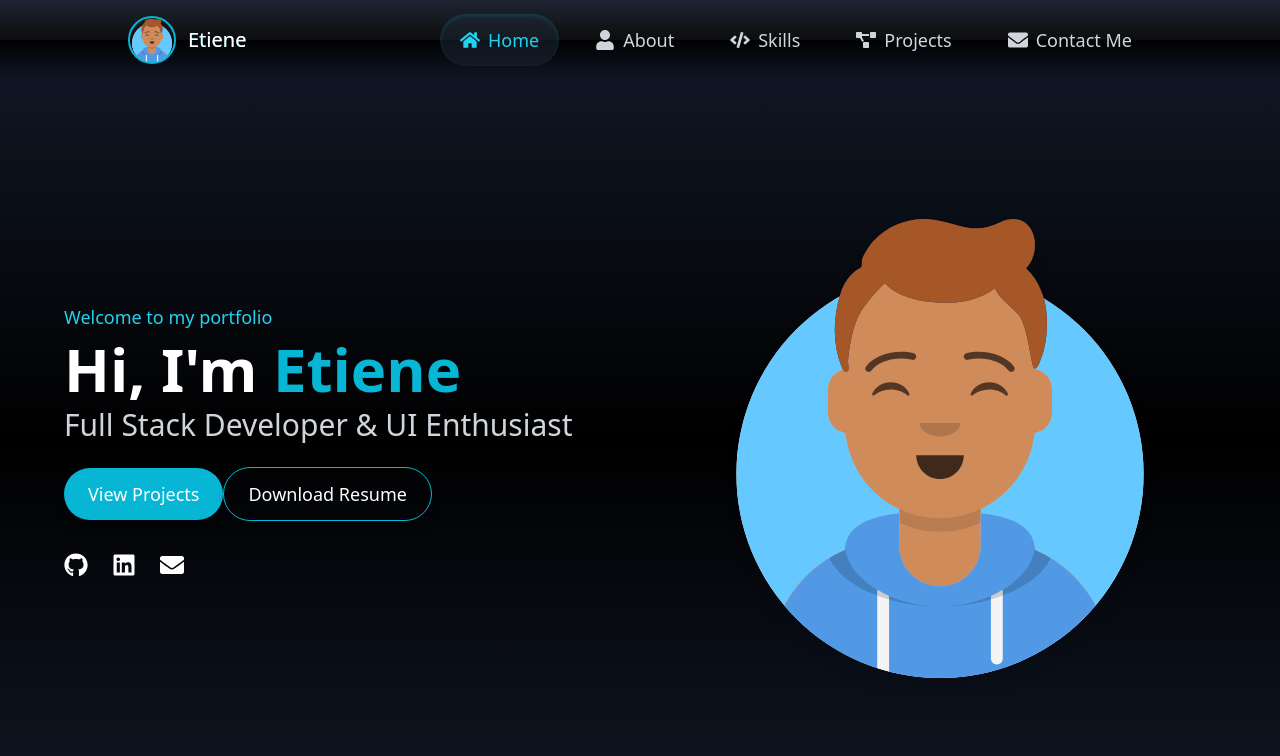
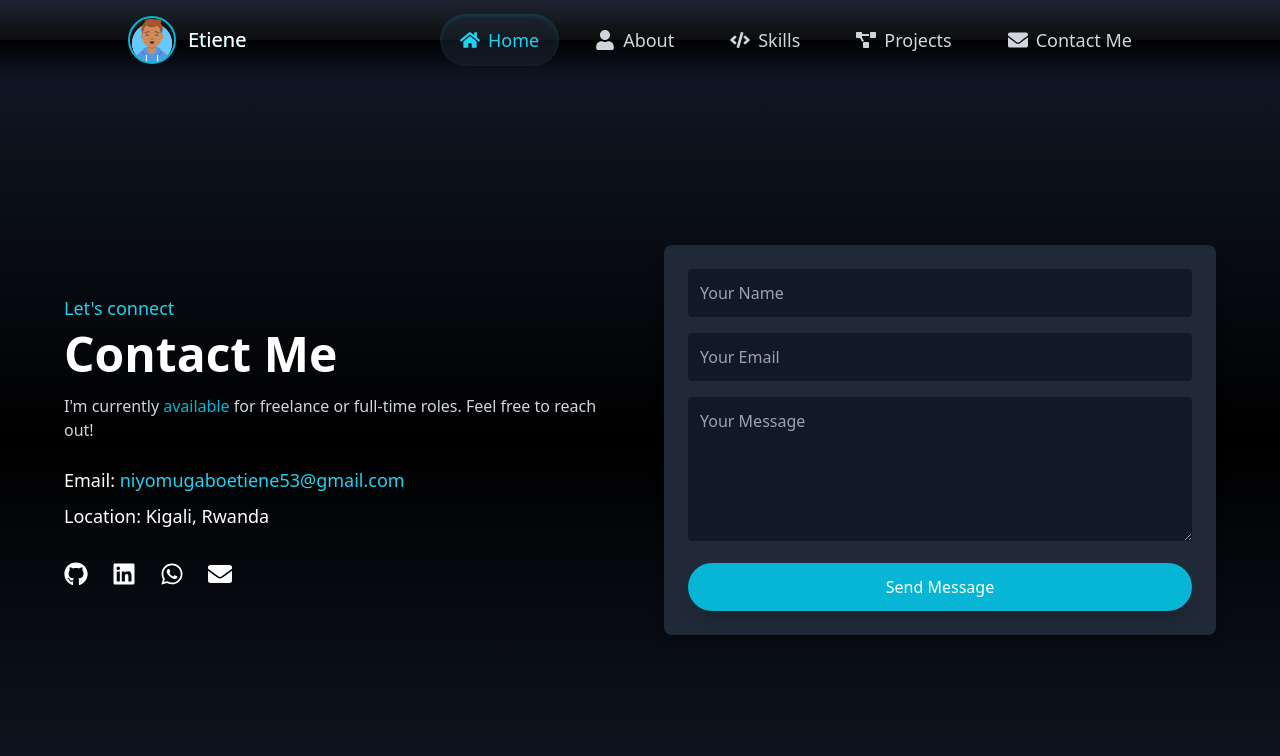
Before and after one commit to nietiene/my-react-portfolio, a React (Vite) app: page / in a window 1280 px wide. Shown: the top 756 px of the page. Built offline with nearby package versions, Linux system fonts and the light colour scheme.

Commit message:
commi of my portfolio

```diff
--- a/package.json
+++ b/package.json
@@ -10,6 +10,7 @@
     "preview": "vite preview"
   },
   "dependencies": {
+    "@emailjs/browser": "^4.4.1",
     "framer-motion": "^12.23.12",
     "react": "^19.1.0",
     "react-dom": "^19.1.0",
--- a/src/pages/home.jsx
+++ b/src/pages/home.jsx
@@ -1,88 +1,112 @@
-// src/components/Home.jsx
-import { FaGithub, FaLinkedin, FaEnvelope } from "react-icons/fa";
-import { Link as RouterLink } from "react-router-dom";
+// src/components/Contact.jsx
+import React, { useRef } from "react";
+import { FaGithub, FaLinkedin, FaWhatsapp, FaEnvelope } from "react-icons/fa";
 import { motion } from "framer-motion";
-import avataaars from "../assets/avataaars.svg"
-const Home = () => {
+import emailjs from "@emailjs/browser";
+
+const Contact = () => {
+  const form = useRef();
+
+  const sendEmail = (e) => {
+    e.preventDefault();
+
+    emailjs.sendForm(
+      "service_pk0qepk",     // Replace with your actual EmailJS service ID
+      "template_4wnqsjh",    // Replace with your actual template ID
+      form.current,
+      "L8K9DEETs0q15rl9w"      // Replace with your public API key
+    ).then(
+      () => {
+        alert("Message sent successfully!");
+        form.current.reset();
+      }).
+      catch((error) => {
+            console.error("EmailJS error:", error);
+        alert("Failed to send message. Try again later.");
+      }
+    )
+  };
+
   return (
     <section
-      name="home"
-      className="h-screen w-full bg-gradient-to-b from-gray-900 via-black to-gray-900 text-white flex items-center justify-center px-4 md:px-16"
+      name="contact"
+      className="min-h-screen w-full bg-gradient-to-b from-gray-900 via-black to-gray-900 text-white flex items-center justify-center px-4 md:px-16 py-16"
     >
       <div className="max-w-6xl w-full flex flex-col md:flex-row items-center justify-between gap-12">
+        {/* Left side */}
         <motion.div
           className="flex-1 text-center md:text-left"
           initial={{ opacity: 0, x: -40 }}
           animate={{ opacity: 1, x: 0 }}
           transition={{ duration: 0.8 }}
         >
-          <p className="text-lg text-cyan-400">Welcome to my portfolio</p>
-          <h1 className="text-4xl sm:text-6xl font-bold mt-2 leading-tight">
-            Hi, I'm <span className="text-cyan-500">Etiene </span>
-          </h1>
-          <h2 className="text-2xl sm:text-3xl text-gray-300 mt-2">
-            Full Stack Developer & UI Enthusiast
-          </h2>
+          <p className="text-lg text-cyan-400">Let's connect</p>
+          <h2 className="text-4xl sm:text-5xl font-bold mt-2">Contact Me</h2>
+          <p className="text-gray-300 mt-4">
+            I'm currently <span className="text-cyan-500">available</span> for freelance or full-time roles. Feel free to reach out!
+          </p>
 
-          <RouterLink
-            to="projects"
-            smooth
-            duration={500}
-            className="inline-block mt-6 bg-cyan-500 hover:bg-cyan-600 text-white px-6 py-3 rounded-full text-lg shadow-lg transition duration-300 cursor-pointer"
-          >
-            View Projects
-          </RouterLink>
-
-          <a
-            download
-            href="#"
-            className="inline-block mt-6 border border-cyan-500 hover:bg-cyan-600 text-white px-6 py-3 rounded-full text-lg shadow-lg transition duration-300 cursor-pointer"
-          >
-            Download Resume
-          </a>
+          <div className="mt-6 space-y-2 text-lg">
+            <p>Email: <a href="mailto:niyomugaboetiene53@gmail.com" className="text-cyan-400 hover:underline">niyomugaboetiene53@gmail.com</a></p>
+            <p>Location: Kigali, Rwanda</p>
+          </div>
 
           <div className="flex justify-center md:justify-start gap-6 mt-8 text-2xl">
-            <a
-              href="https://github.com/nietiene"
-              target="_blank"
-              rel="noopener noreferrer"
-              className="hover:text-cyan-400 transition"
-            >
+            <a href="https://github.com/nietiene" target="_blank" rel="noopener noreferrer" className="hover:text-cyan-400 transition">
               <FaGithub />
             </a>
-
-            <a
-              href="https://www.linkedin.com/in/etiene-niyomugabo-1b7072373"
-              target="_blank"
-              rel="noopener noreferrer"
-              className="hover:text-cyan-400 transition"
-            >
+            <a href="https://www.linkedin.com/in/etiene-niyomugabo-1b7072373" target="_blank" rel="noopener noreferrer" className="hover:text-cyan-400 transition">
               <FaLinkedin />
             </a>
-
-            <a
-              href="mailto:niyomugaboetiene53@gmail.com"
-              className="hover:text-cyan-400 transition"
-            >
+            <a href="https://wa.me/250791234567" target="_blank" rel="noopener noreferrer" className="hover:text-cyan-400 transition">
+              <FaWhatsapp />
+            </a>
+            <a href="mailto:niyomugaboetiene53@gmail.com" className="hover:text-cyan-400 transition">
               <FaEnvelope />
             </a>
           </div>
         </motion.div>
 
-        {/* my avatar vector image */}
+        {/* Contact Form */}
         <motion.div
-           className="flex-1"
-           initial={{ opacity:0, x: 40 }}
-           animate={{ opacity:1, x:0 }}
-           transition={{ duration: 0.8 }}
+          className="flex-1 w-full"
+          initial={{ opacity: 0, x: 40 }}
+          animate={{ opacity: 1, x: 0 }}
+          transition={{ duration: 0.8 }}
         >
-           <img src={avataaars} alt="Etiene the developer"
-             className="w-full max-w-md mx-auto drop-shadow-lg hover:scale-105 transition duration-500"/>
+          <form ref={form} onSubmit={sendEmail} className="bg-gray-800 p-6 rounded-lg shadow-lg w-full space-y-4">
+            <input
+              type="text"
+              name="user_name"
+              placeholder="Your Name"
+              required
+              className="w-full p-3 rounded bg-gray-900 text-white focus:outline-none focus:ring-2 focus:ring-cyan-500"
+            />
+            <input
+              type="email"
+              name="user_email"
+              placeholder="Your Email"
+              required
+              className="w-full p-3 rounded bg-gray-900 text-white focus:outline-none focus:ring-2 focus:ring-cyan-500"
+            />
+            <textarea
+              name="message"
+              rows="5"
+              placeholder="Your Message"
+              required
+              className="w-full p-3 rounded bg-gray-900 text-white focus:outline-none focus:ring-2 focus:ring-cyan-500"
+            ></textarea>
+            <button
+              type="submit"
+              className="w-full bg-cyan-500 hover:bg-cyan-600 text-white py-3 px-6 rounded-full shadow-lg transition duration-300"
+            >
+              Send Message
+            </button>
+          </form>
         </motion.div>
       </div>
     </section>
-
   );
 };
 
-export default Home;
+export default Contact;
```
Also changed, not shown: 1 other file (tests, documents, lock files or other folders).
